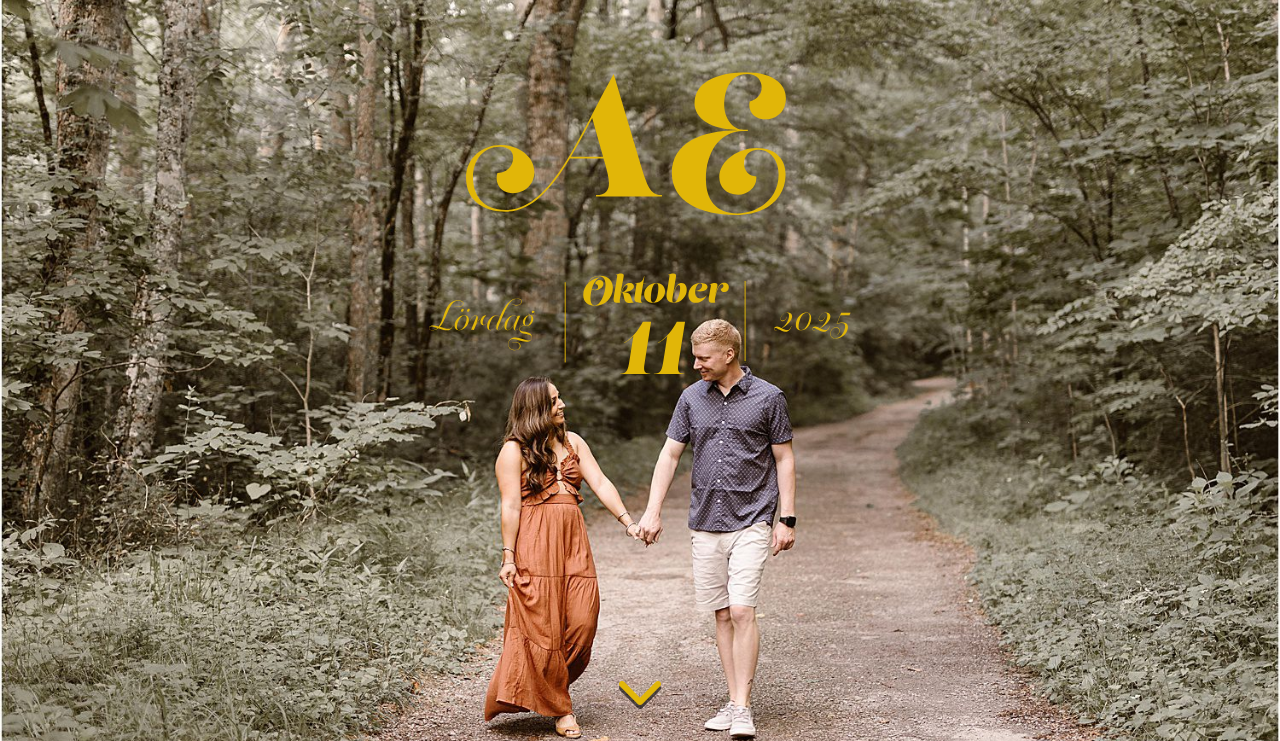
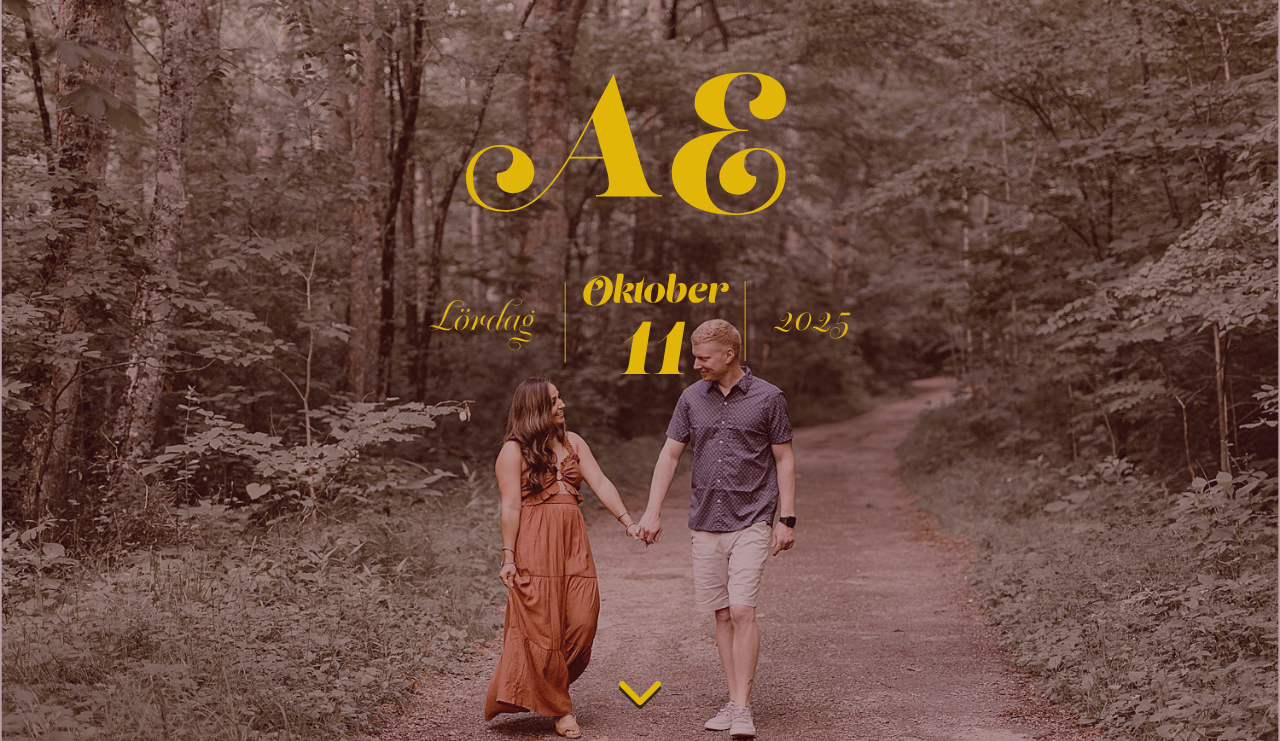
Before and after one commit to AxelFrosthagen/wedding-website, a plain HTML site: page index.html in a window 1280 px wide. Shown: the top 741 px of the page. Drawn offline with nearby package versions, Linux system fonts and the light colour scheme; a web font is replaced by a local one.

Commit message:
Added overlay on hero image

```diff
--- a/css/style.css
+++ b/css/style.css
@@ -175,6 +175,15 @@ nav a:hover {
     transform: translate(-50%, -50%)
 }
 
+.overlay {
+    position: absolute;
+    display: block;
+    width: 100vw;
+    height: 100vh;
+    background-color: var(--red);
+    opacity: 0.4;
+}
+
 .video-section {
     position: relative;
     color: white;
--- a/index.html
+++ b/index.html
@@ -20,6 +20,7 @@
 <body>
     <div class="hero-section">
         <div class="hero">
+            <div class="overlay"></div>
             <img src="images/AE-datum1.svg" width="33%" />
         </div>
         <a href="#intro" class="scroll-down"><i class="fa-solid fa-chevron-down"></i></a>
```
